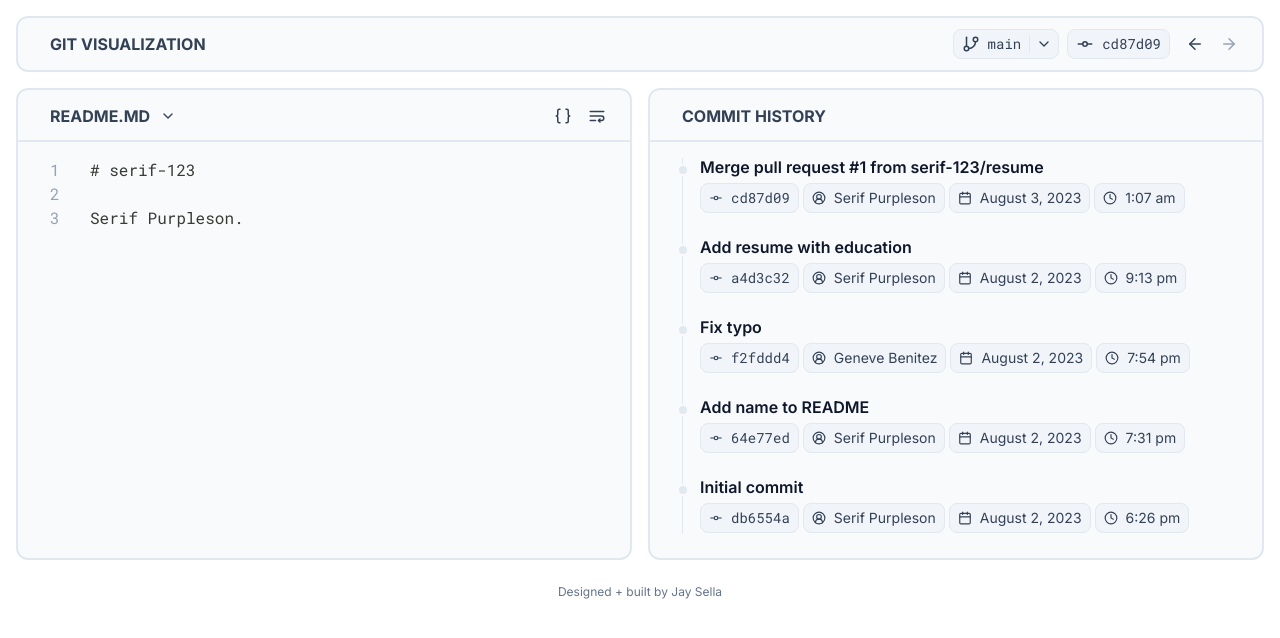
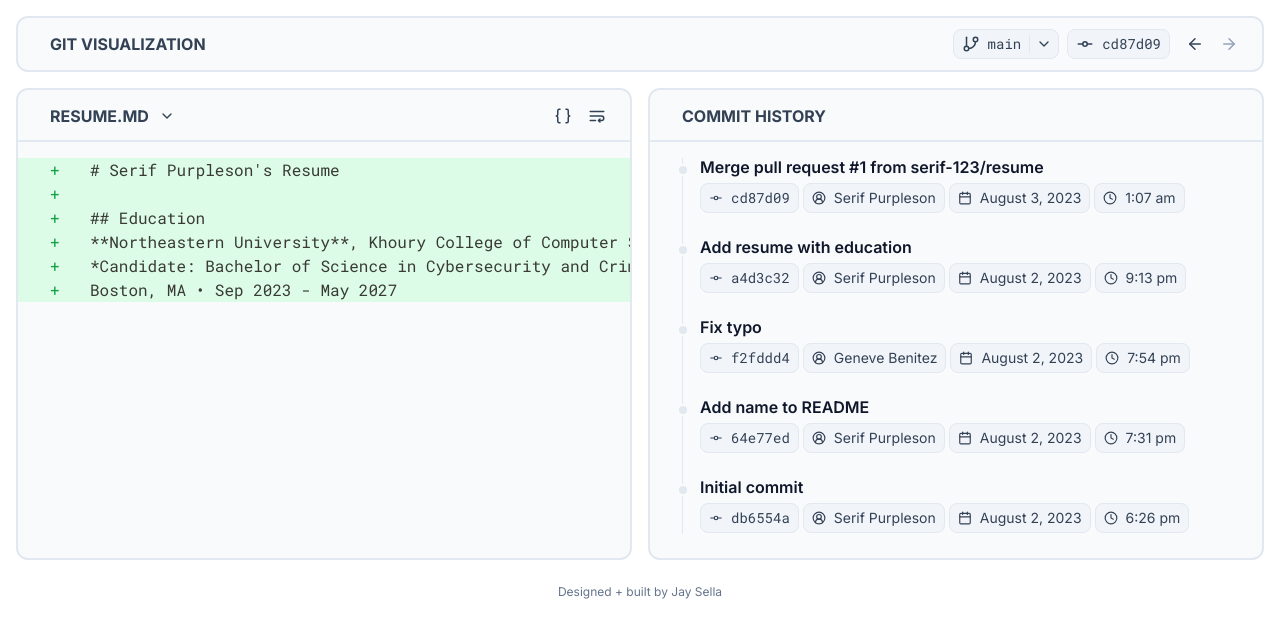
Before and after one commit to jaysella/block-comments, a Next.js app: page /git/visualization in a window 1280 px wide. Shown: the top 638 px of the page. Built offline with nearby package versions, Linux system fonts and the light colour scheme.

Commit message:
Support default file for Files

```diff
--- a/app/_components/Files.tsx
+++ b/app/_components/Files.tsx
@@ -30,16 +30,22 @@ export type File = {
   content: string;
 };
 
-export default function Files({ files }: { files: File[] }) {
+export default function Files({
+  files,
+  defaultFile,
+}: {
+  files: File[];
+  defaultFile?: File;
+}) {
   const { toast } = useToast();
 
-  const [currentFile, setCurrentFile] = useState(files[0]);
+  const [currentFile, setCurrentFile] = useState(defaultFile ?? files[0]);
   const [wrapText, setWrapText] = useState<boolean>(false);
   const [showDiff, setShowDiff] = useState(true);
 
   useEffect(() => {
-    setCurrentFile(files[0]);
-  }, [files]);
+    setCurrentFile(defaultFile ?? files[0]);
+  }, [defaultFile, files]);
 
   return (
     <Block>
--- a/app/_components/GitVisualization.tsx
+++ b/app/_components/GitVisualization.tsx
@@ -145,7 +145,10 @@ export default function GitVisualization() {
       </Block>
 
       <div className="grid grid-cols-1 gap-4 md:grid-cols-2">
-        <Files files={currentCommit.files} />
+        <Files
+          files={currentCommit.files}
+          defaultFile={currentCommit.files[currentCommit.files.length - 1]}
+        />
         <CommitHistory
           commits={branchCommits.filter((_, i) => i <= step)}
           setCurrentCommit={setCurrentCommit}
--- a/app/_components/Snippet.tsx
+++ b/app/_components/Snippet.tsx
@@ -190,7 +190,7 @@ export function SnippetContent({
                 className={cn(
                   "flex flex-row w-full px-4 md:px-8",
                   highlight
-                    ? `bg-${highlights[lineNum].color}-100 dark:bg-${highlights[lineNum].color}-900`
+                    ? `bg-${highlights[lineNum].color}-100 dark:bg-${highlights[lineNum].color}-950`
                     : "",
                   explanations
                     ? highlight
--- a/tailwind.config.js
+++ b/tailwind.config.js
@@ -11,8 +11,8 @@ module.exports = {
     "bg-red-100",
     "hover:bg-green-200",
     "hover:bg-red-200",
-    "dark:bg-green-900",
-    "dark:bg-red-900",
+    "dark:bg-green-950",
+    "dark:bg-red-950",
     "dark:hover:bg-green-800",
     "dark:hover:bg-red-800",
     "text-green-600",
```
